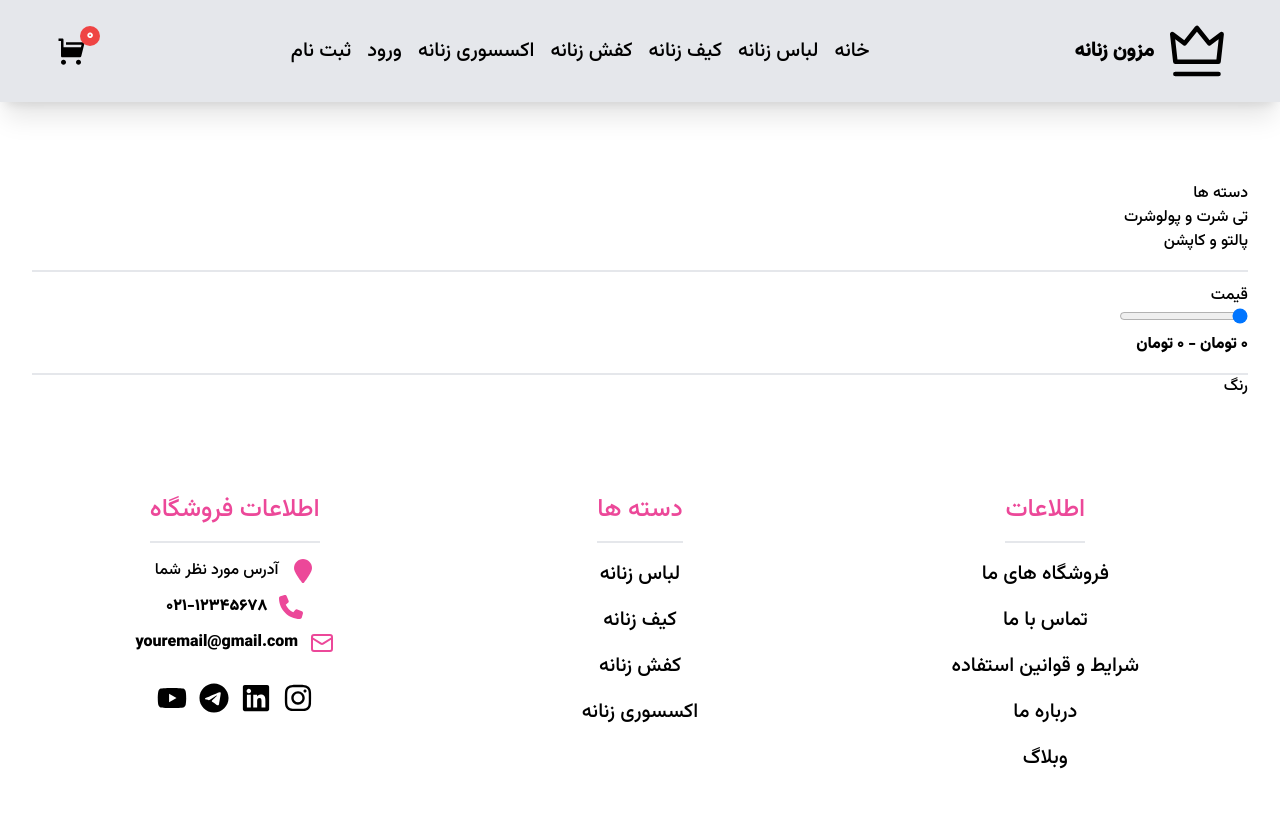
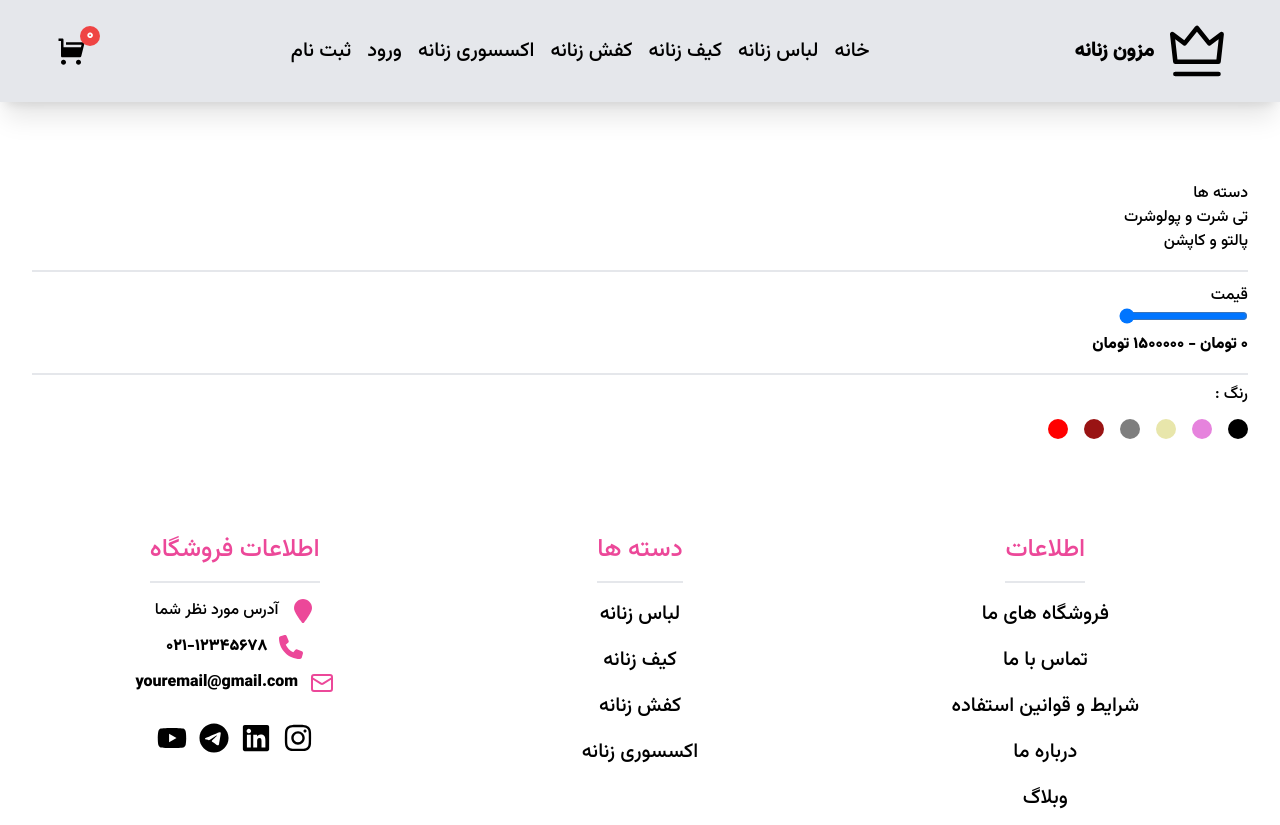
Before and after one commit to Hossein1371za/womenshop-react-tailwind, a React (Create React App) app: page /dress in a window 1280 px wide. Before the commit the page ends 800 px from the top, so only its background shows below. Built offline with nearby package versions, Linux system fonts and the light colour scheme.

Commit message:
filter color

```diff
--- /dev/null
+++ b/src/Util.js
@@ -0,0 +1,3 @@
+export default function formatCurrency(num) {
+        return Number(num.toFixed(3)).toLocaleString()
+}
--- a/src/componenets/dress/FilterProduct.js
+++ b/src/componenets/dress/FilterProduct.js
@@ -1,9 +1,13 @@
 import React, { useState } from "react";
 import { productData } from "../home/product/ProductsData";
+// import formatCurrency from "../../Util";
 
 const FilterProduct = () => {
-  const [range, setRange] = useState(0);
-
+  const [range, setRange] = useState(1500000);
+  const [colorName, setcolorName] = useState("");
+  console.log(colorName)
+  // console.log(formatCurrency(range))
+  const uniqueColors = new Set(productData.map((item) => item.color));
   return (
     <div>
       <div className="title-filter">
@@ -22,11 +26,22 @@ const FilterProduct = () => {
           id="range"
           name="range"
         />
-        <p className="number border-b-2 pb-4" htmlFor="range">0 تومان - {range} تومان</p>
+        <p className="number border-b-2 pb-4" htmlFor="range">
+          0 تومان - {range} تومان
+        </p>
       </div>
-      <div className="color-filter">
-        <h3>رنگ</h3>
-
+      <div className="color-filter my-2">
+        <h3 className="mb-3">رنگ : {colorName}</h3>
+        <div className="flex gap-x-4">
+        {Array.from(uniqueColors).map((item, index) => (
+          <div
+          key={index}
+          onClick={()=>setcolorName()}
+            className="w-[20px] h-[20px] rounded-full"
+            style={{ backgroundColor: item }}
+          ></div>
+        ))}
+        </div>
       </div>
     </div>
   );
--- a/src/componenets/home/product/Products.js
+++ b/src/componenets/home/product/Products.js
@@ -1,5 +1,6 @@
 import React from "react";
 import { productData } from "./ProductsData";
+import formatCurrency from "../../../Util";
 
 const Products = () => {
   return (
@@ -12,7 +13,7 @@ const Products = () => {
               <img className="cursor-pointer p-6 hover:scale-125 transition-all duration-300" src={item.img} alt="/" />
               <div className="flex items-center justify-between w-full gap-4">
                 <p className="font-semibold text-lg">{item.title}</p>
-                <p className="text-lg number">{item.price}</p>
+                <p className="text-lg number">{formatCurrency(item.price)}</p>
               </div>
               <button className="bg-blue-500 text-white hover:bg-blue-600 rounded-lg p-2">افزودن به سبد خرید</button>
             </div>
--- a/src/componenets/home/product/ProductsData.js
+++ b/src/componenets/home/product/ProductsData.js
@@ -37,7 +37,7 @@ export const productData = [
         img:"/assets/image/products/product5.jpg",
         title:"کاپشن چرمی",
         price:570000,
-        color:"##991313",
+        color:"#991313",
         colorName:"زرشکی",
         size:["l"],
     },
```
